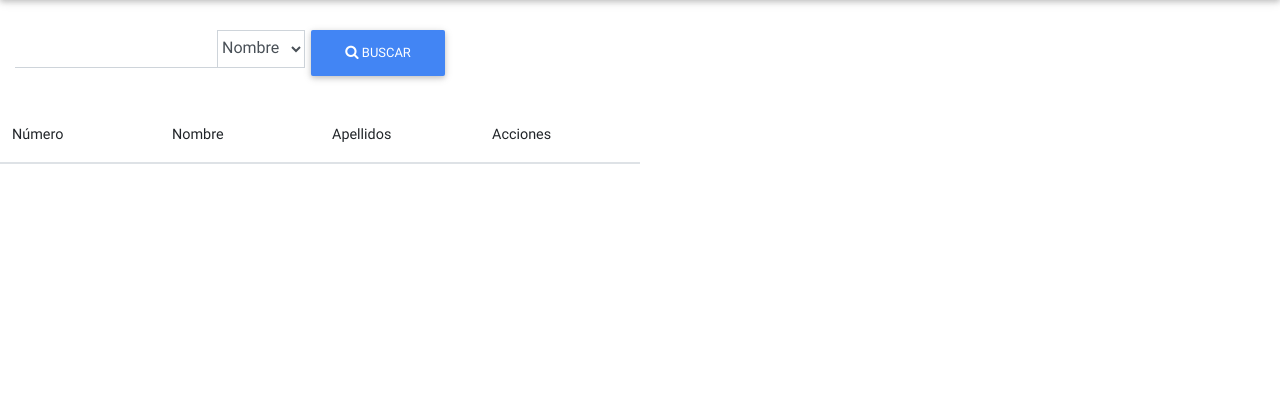
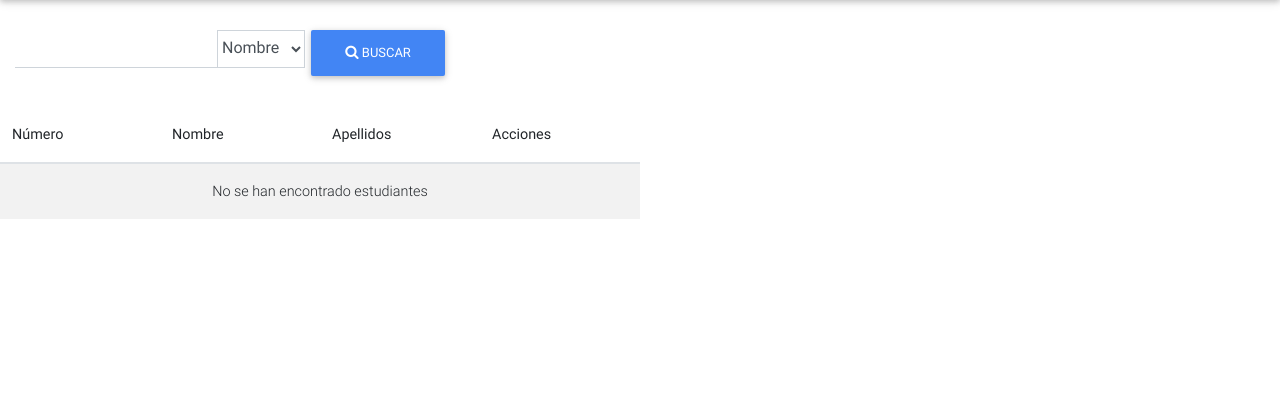
Before and after one commit to ragnarok22/storageLibrary, a Django app: page /lending/student/list/ in a window 1280 px wide. Shown: the part 56-474 px from the top of the page. Run offline with Django 3.2, Linux system fonts and the light colour scheme; data that the repository does not hold is empty; some libraries are stand-ins or nearby versions.

Commit message:
mostrando un mensaje si no se encuentra ningun estudiante

```diff
--- a/lending/templates/lending/student_list.html
+++ b/lending/templates/lending/student_list.html
@@ -149,6 +149,9 @@
                                 '" data-type="detail"><i class="fa fa-eye"></i></a>' +
                                 '<a href="#"><i class="fa fa-remove"></i></a></td></tr>';
                         }
+                        if (student_html === '') {
+                            student_html = '<tr><td class="text-center" colspan="4">No se han encontrado estudiantes</td></tr>';
+                        }
                         $('tbody').html(student_html);
                         $('tr td a[data-type="detail"]').click(function (event) {
                             event.preventDefault();
```
